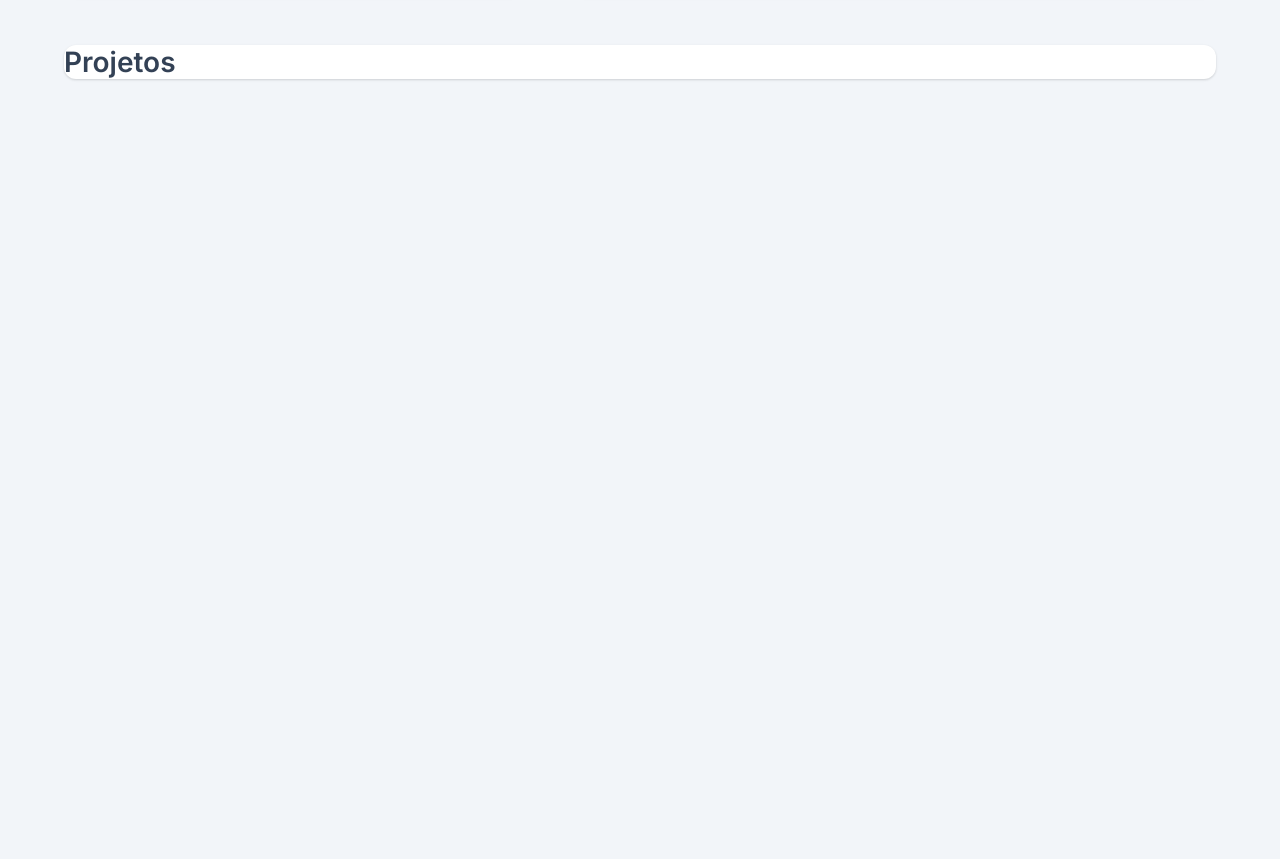
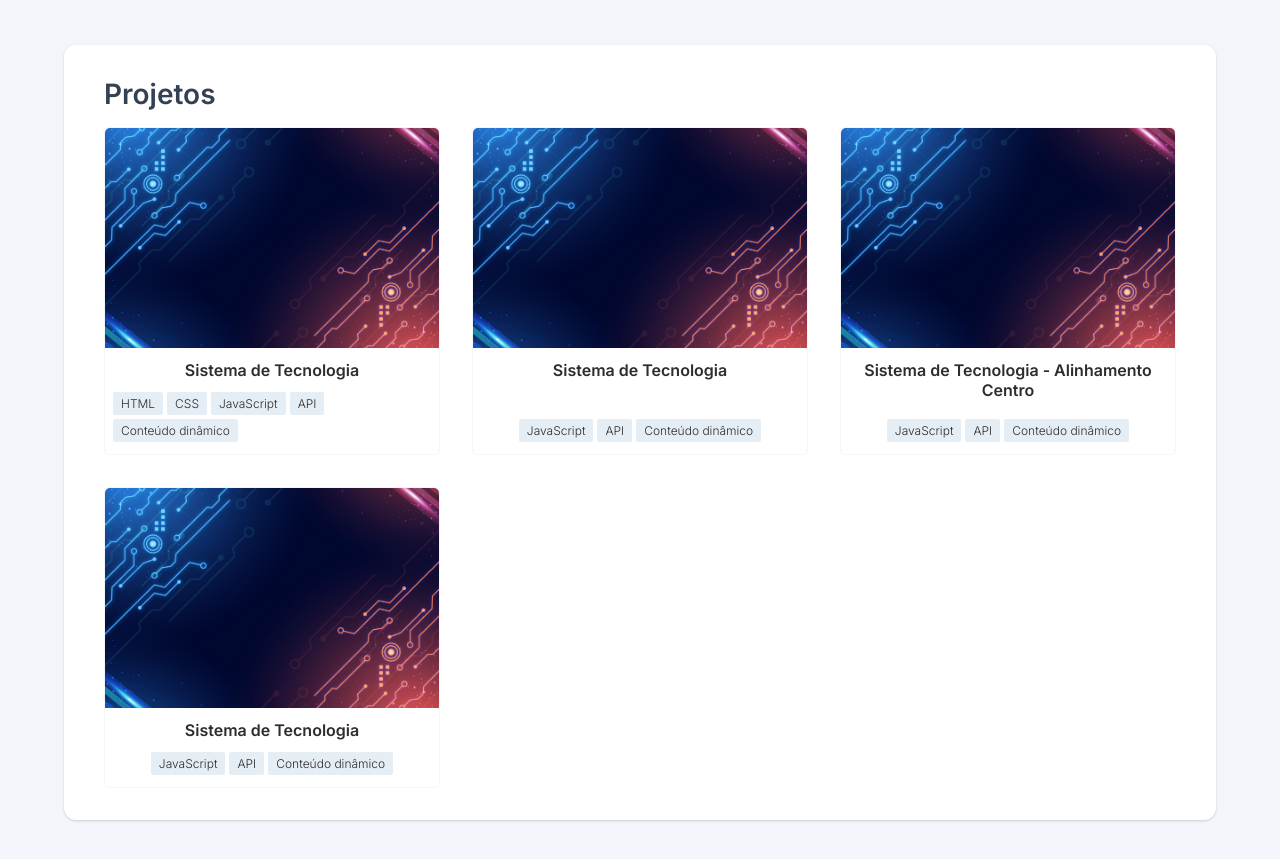
Before and after one commit to llawlietcracker/portfolio, a plain HTML site: page index.html in a window 1280 px wide. Shown: the part 461-1320 px from the top of the page. Before the commit the page ends 800 px from the top, so only its background shows below. Drawn offline with Linux system fonts and the light colour scheme.

Commit message:
Adicionando a seção de projetos

```diff
--- a/index.html
+++ b/index.html
@@ -55,6 +55,66 @@
       </section>
       <section class="card projects">
         <h2 class="subtitle">Projetos</h2>
+
+        <div class="projects_content">
+          <a href="#" target="_blank" class="project">
+            <picture>
+              <img src="assets/img-free (3).jpg" alt="" />
+            </picture>
+
+            <strong>Sistema de Tecnologia</strong>
+
+            <div>
+              <span>HTML</span>
+              <span>CSS</span>
+              <span>JavaScript</span>
+              <span>API</span>
+              <span>Conteúdo dinâmico</span>
+            </div>
+          </a>
+
+          <a href="#" target="_blank" class="project">
+            <picture>
+              <img src="assets/img-free (3).jpg" alt="" />
+            </picture>
+
+            <strong>Sistema de Tecnologia</strong>
+
+            <div>
+              <span>JavaScript</span>
+              <span>API</span>
+              <span>Conteúdo dinâmico</span>
+            </div>
+          </a>
+
+          <a href="#" target="_blank" class="project">
+            <picture>
+              <img src="assets/img-free (3).jpg" alt="" />
+            </picture>
+
+            <strong>Sistema de Tecnologia - Alinhamento Centro</strong>
+
+            <div>
+              <span>JavaScript</span>
+              <span>API</span>
+              <span>Conteúdo dinâmico</span>
+            </div>
+          </a>
+
+          <a href="#" target="_blank" class="project">
+            <picture>
+              <img src="assets/img-free (3).jpg" alt="" />
+            </picture>
+
+            <strong>Sistema de Tecnologia</strong>
+
+            <div>
+              <span>JavaScript</span>
+              <span>API</span>
+              <span>Conteúdo dinâmico</span>
+            </div>
+          </a>
+        </div>
       </section>
     </div>
   </body>
--- a/styles/global.css
+++ b/styles/global.css
@@ -1,6 +1,7 @@
 @import url(user.css);
 @import url(social.css);
 @import url(about.css);
+@import url(projects.css);
 
 :root {
   --primary: #334155;
@@ -41,10 +42,6 @@ body {
   margin: 160px auto 100px;
 }
 
-.projects {
-  grid-column: 1 / 3;
-}
-
 .card {
   border-radius: 12px;
   background: var(--background-card);
--- /dev/null
+++ b/styles/projects.css
@@ -0,0 +1,84 @@
+.projects {
+  padding: 32px 40px;
+  grid-column: 1 / 3;
+}
+
+.projects_content {
+  display: grid;
+  grid-template-columns: 1fr 1fr 1fr;
+  gap: 32px;
+
+  margin-top: 16px;
+}
+
+.project {
+  display: flex;
+  flex-direction: column;
+  align-items: center;
+  row-gap: 12px;
+
+  width: 100%;
+
+  /* "forçar" border-radius da class card */
+  overflow: hidden;
+  text-decoration: none;
+
+  border-radius: 6px;
+  padding-bottom: 12px;
+
+  border: 1px solid var(--background-body);
+}
+
+.project picture {
+  width: 100%;
+  height: 220px;
+
+  /* assegurar que não ultrapasse a área de 220px */
+  overflow: hidden;
+}
+
+.project picture img {
+  width: 100%;
+  height: 100%;
+  object-fit: cover;
+
+  transition: all 0.4s;
+}
+
+.project strong {
+  font-size: 16px;
+  font-weight: 600;
+  color: var(--segundary);
+  text-align: center;
+
+  padding: 0 18px;
+  transition: all 0.4s;
+}
+
+.project div {
+  display: flex;
+  gap: 4px;
+  /* se atingir a área máxima, será criada uma nova linha */
+  flex-wrap: wrap;
+
+  padding: 0 8px;
+  margin-top: auto;
+}
+
+.project div span {
+  font-size: 12px;
+  font-weight: 300;
+  color: var(--segundary);
+
+  padding: 4px 8px;
+  border-radius: 2px;
+  background: var(--background-badge);
+}
+
+.project:hover picture img {
+  transform: scale(1.1);
+}
+
+.project:hover strong {
+  color: var(--link);
+}
```
Also changed, not shown: assets/img-free (2).jpg (added), assets/img-free (3).jpg (added), assets/img-free.jpg (added).
